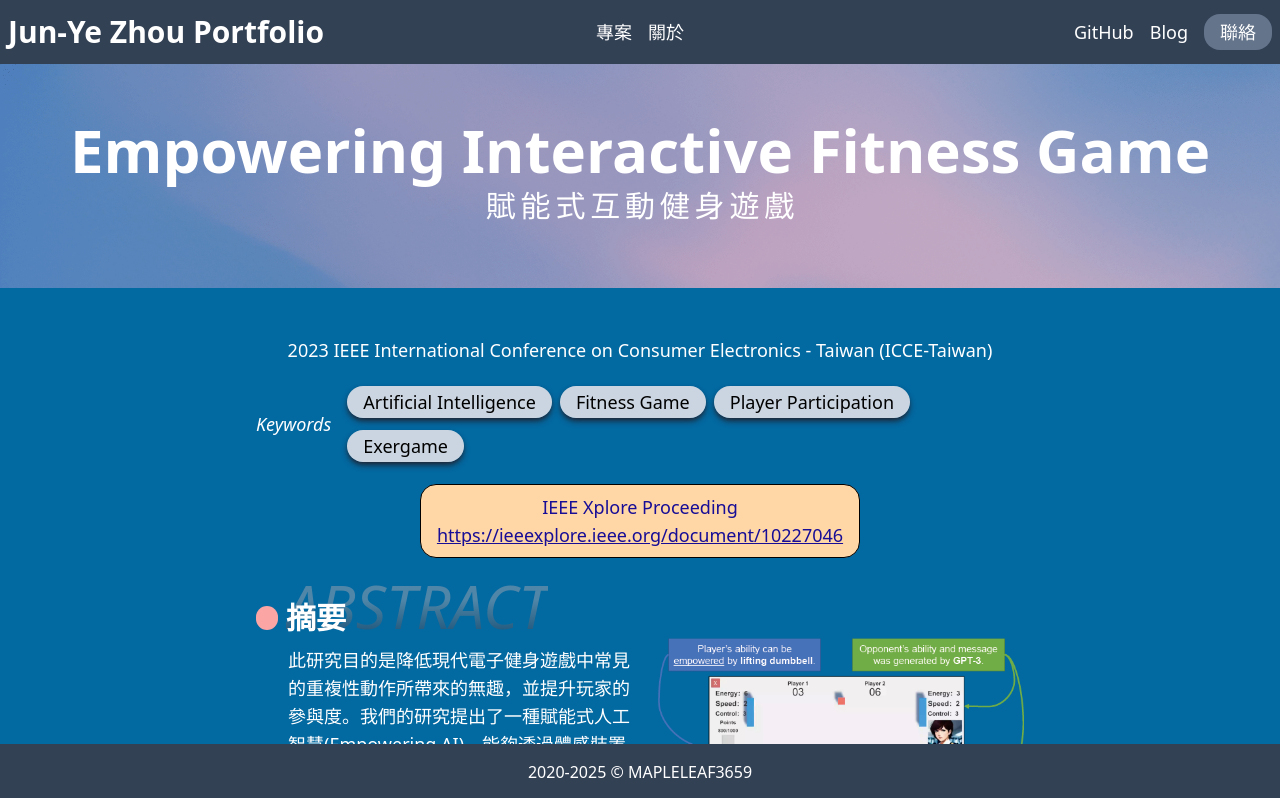
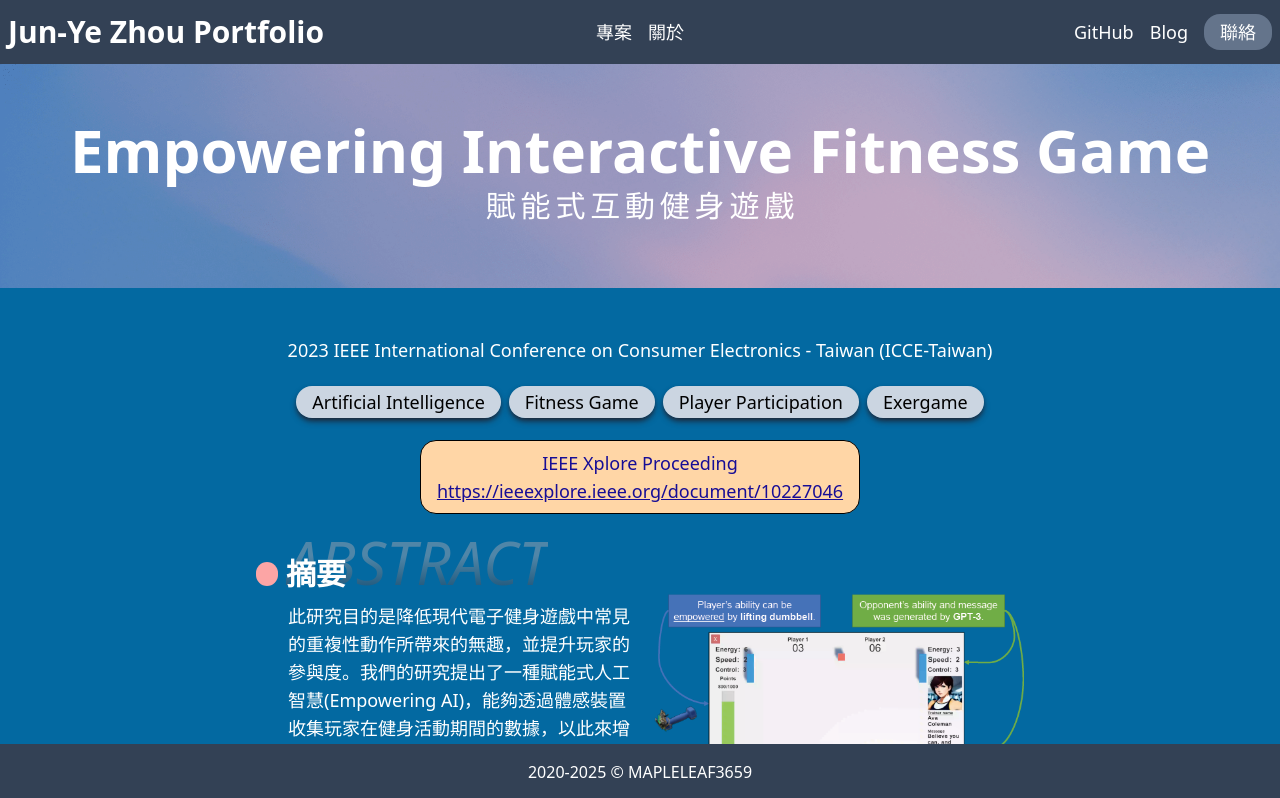
Before and after one commit to MAPLELEAF3659/portfolio, a Nuxt app: page /projects/empowering_interactive_fitness_game in a window 1280 px wide. Shown: the top 798 px of the page. Built offline with nearby package versions, Linux system fonts and the light colour scheme.

Commit message:
Fix text wrapping

```diff
--- a/components/projects/compKeywords.vue
+++ b/components/projects/compKeywords.vue
@@ -1,23 +1,15 @@
 <template>
-    <div class="flex items-center gap-4">
-        <p v-show="title" class="text-desc"><i>{{ title }}</i></p>
-        <div class="tags flex flex-wrap gap-2 gap-y-4 my-2">
-            <div v-for="(item, index) in keywords" :key="index">
-                <span
-                    class="keyword text-desc bg-slate-300 rounded-2xl px-4 py-1 text-black shadow-md shadow-slate-800">
-                    {{ item }}
-                </span>
-            </div>
+    <div class="keywords flex flex-wrap gap-2 gap-y-4 my-2 justify-center">
+        <div v-for="(item, index) in keywords" :key="index">
+            <span class="keyword text-desc bg-slate-300 rounded-2xl px-4 py-1 text-black shadow-md shadow-slate-800">
+                {{ item }}
+            </span>
         </div>
     </div>
 </template>
 
 <script setup lang="ts">
 defineProps({
-    title: {
-        type: String,
-        default: ""
-    },
     keywords: {
         type: Array,
         default: new Array
--- a/pages/projects/empowering_interactive_fitness_game.vue
+++ b/pages/projects/empowering_interactive_fitness_game.vue
@@ -5,9 +5,8 @@
         <div class="container mx-auto py-8 sm:py-12">
             <div class="grid grid-cols-2 gap-4 items-center mx-4 lg:mx-32 xl:mx-64">
                 <CompDesc desc="2023 IEEE International Conference on Consumer Electronics - Taiwan (ICCE-Taiwan)"
-                    class="col-span-2 mx-auto" />
-                <CompKeywords title="Keywords"
-                    :keywords="['Artificial Intelligence', 'Fitness Game', 'Player Participation', 'Exergame']"
+                    class="col-span-2 mx-auto text-center" />
+                <CompKeywords :keywords="['Artificial Intelligence', 'Fitness Game', 'Player Participation', 'Exergame']"
                     class="col-span-2 mx-auto" />
                 <BoxLink caption="IEEE Xplore Proceeding" url="https://ieeexplore.ieee.org/document/10227046" class="col-span-2"/>
                 <CompTitleWithDesc title="摘要" title-bg="ABSTRACT"
```
